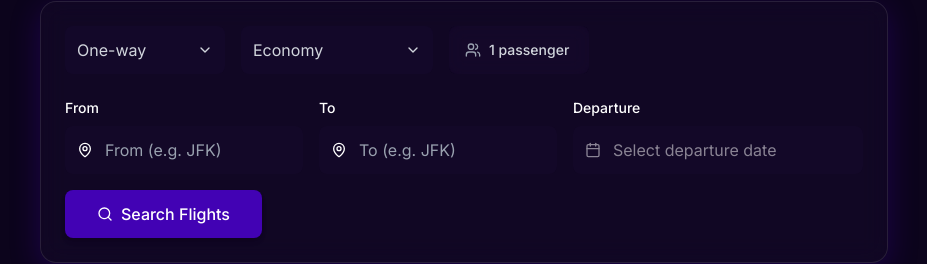
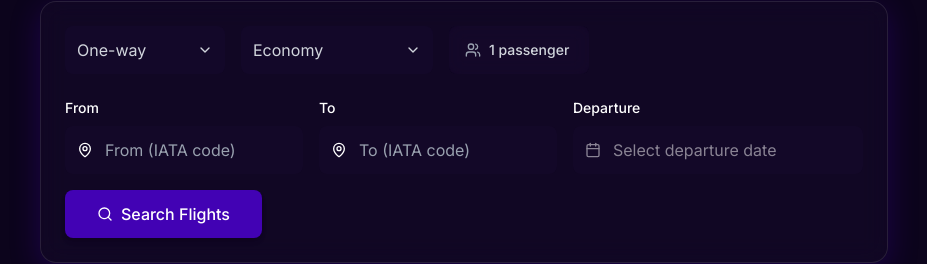
Before and after one commit to arghya-v/flyte, a Next.js app: page / in a window 1280 px wide. Shown: the part 135-399 px from the top of the page, without its empty margins (176-1103 px from the left). Built offline with nearby package versions, Linux system fonts and the light colour scheme.

Commit message:
minor change

```diff
--- a/components/searchbar.tsx
+++ b/components/searchbar.tsx
@@ -215,7 +215,7 @@ function AirportInput({
         <MapPin className="absolute left-3 top-1/2 -translate-y-1/2 h-4 w-4 text-white" />
         <input
           type="text"
-          placeholder={`${label} (e.g. JFK)`}
+          placeholder={`${label} (IATA code)`}
           value={value}
           onChange={(e) => setValue(e.target.value.toUpperCase())}
           className="w-full h-12 pl-10 pr-4 rounded-lg bg-[rgba(22,10,45,0.5)] text-white placeholder:text-gray-400"
```
